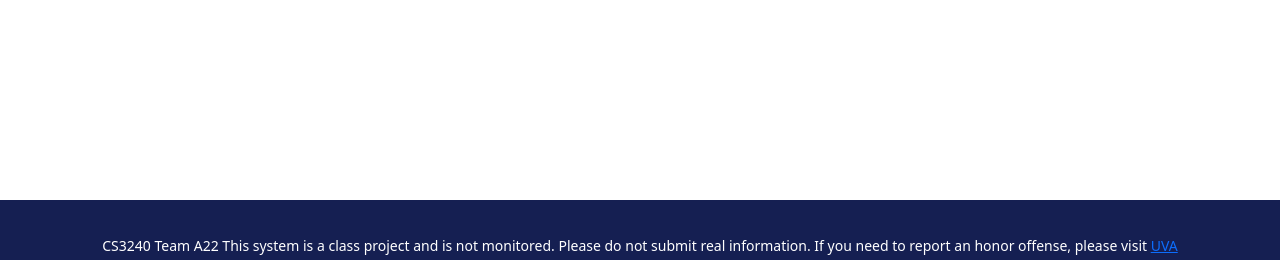
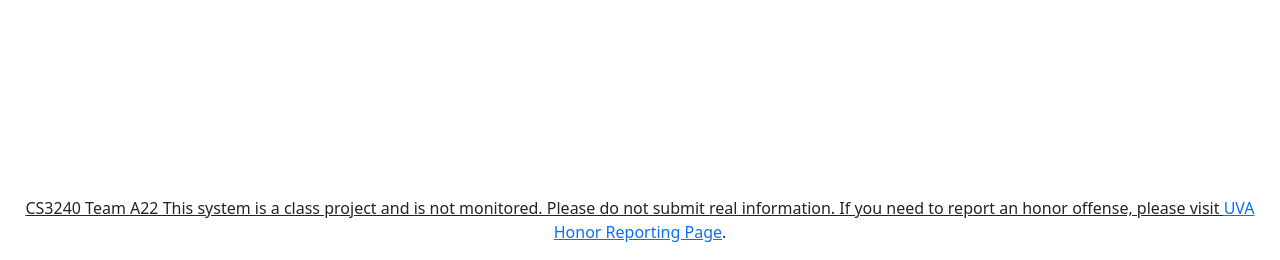
Before and after one commit to Samuel-Glasscock/Hoos-Reporting-Honor, a Django app: page /history/dashboard/ in a window 1280 px wide. Shown: the part 692-952 px from the top of the page. Run offline with Django 4.2, Linux system fonts and the light colour scheme; the visitor is signed in with stand-in values (Sample User, id 1); data that the repository does not hold is empty; some libraries are stand-ins or nearby versions; some web fonts are replaced.

Commit message:
Fixing footer again

```diff
--- a/submit/templates/submit/base.html
+++ b/submit/templates/submit/base.html
@@ -127,15 +127,14 @@
     </div>
 </main>
 
-<footer class="footer text-center fixed-bottom">
-    <div class="container">
+<footer class="text-center text-lg-start fixed-bottom">
         <div class="text-center p-3">
-            CS3240 Team A22
+            <a class ="text-body"> CS3240 Team A22
             This system is a class project and is not monitored. Please do not submit real information.
             If you need to report an honor offense, please visit <a href="https://honor.virginia.edu/contact">UVA Honor
             Reporting Page</a>.
+            </a>
         </div>
-    </div>
 </footer>
 
 <!-- Bootstrap core JavaScript
```
